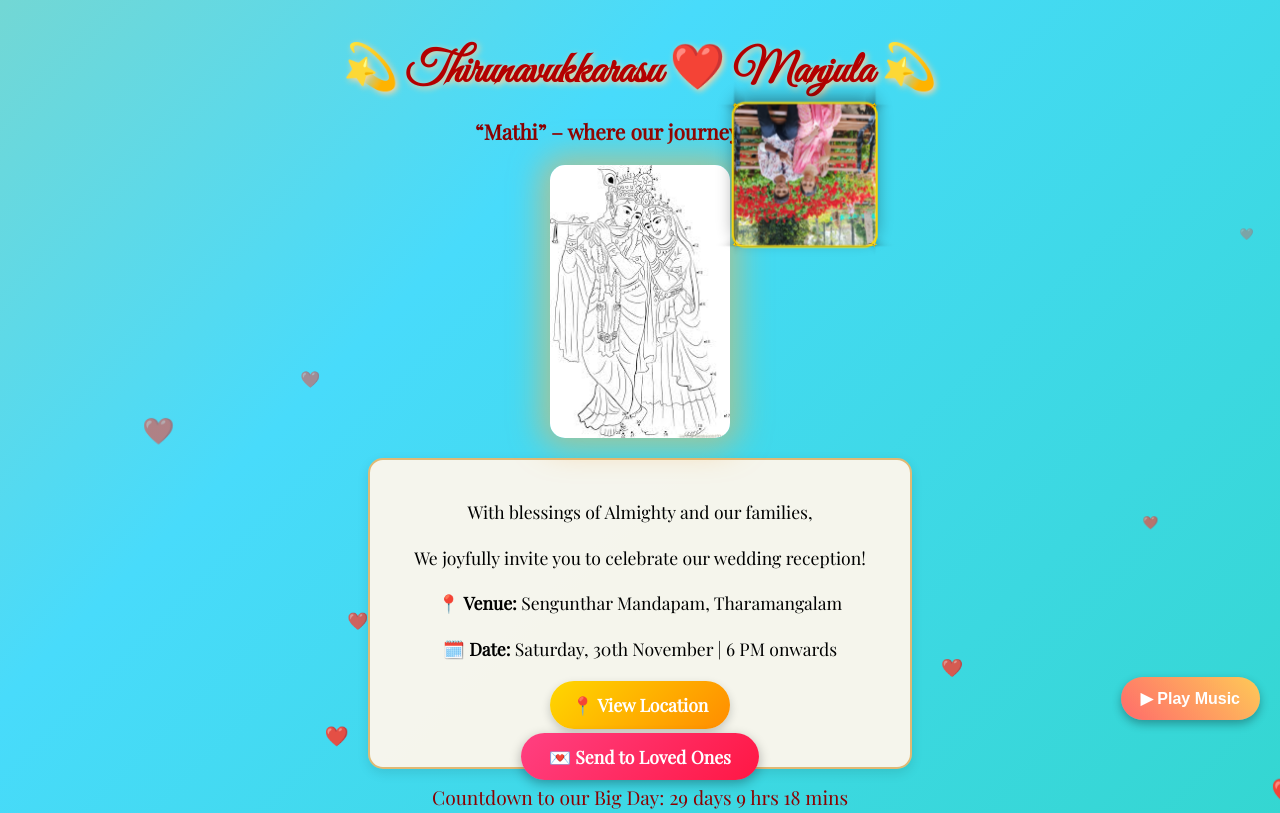
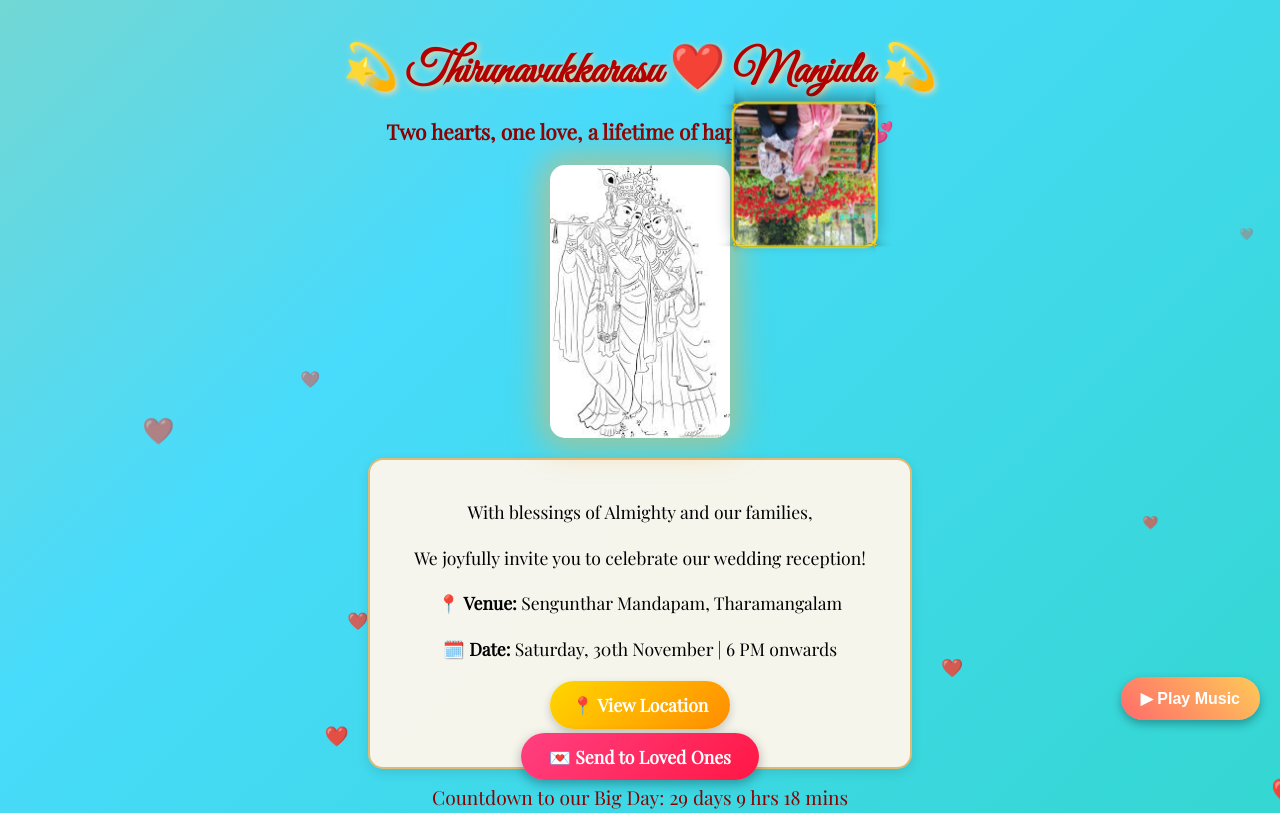
Before and after one commit to Thirunavukkarasu-dev/invitation, a plain HTML site: page index.html in a window 1280 px wide. Shown: the top 813 px of the page. Drawn offline with nearby package versions, Linux system fonts and the light colour scheme.

Commit message:
Modified the header name

```diff
--- a/index.html
+++ b/index.html
@@ -369,7 +369,7 @@
 
     <div class="container">
         <h1>💫 Thirunavukkarasu ❤️ Manjula 💫</h1>
-        <h2>“Mathi” – where our journey begins</h2>
+        <h2>Two hearts, one love, a lifetime of happiness begins 💕</h2>
 
         <img src="assets/Radha_krishna.jpg" alt="Radha Krishna"
             class="radha-krishna" />
```
